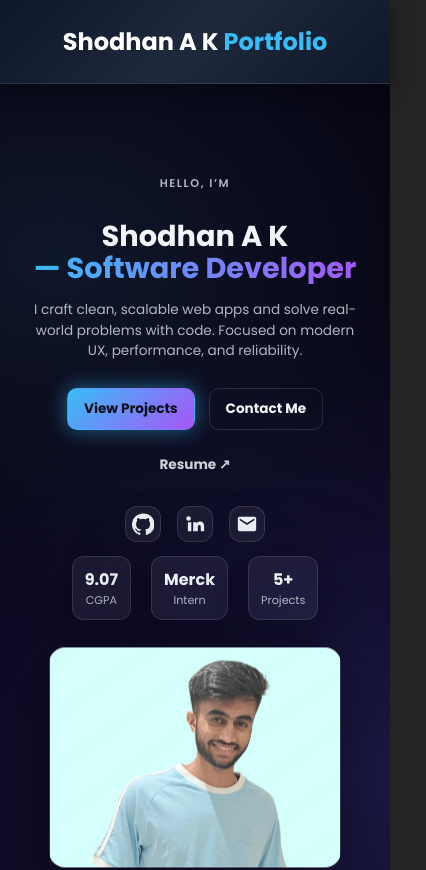
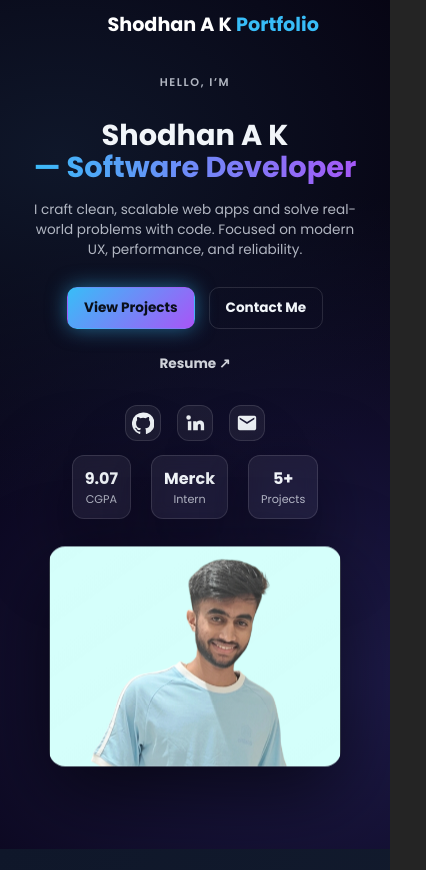
Before and after one commit to shodhan07/PortfolioReact, a React (Vite) app: page / in a window 390 px wide. Shown: the top 870 px of the page, 426 px wide, since content can reach past the window. Built offline with nearby package versions, Linux system fonts and the light colour scheme.

Commit message:
added email services

```diff
--- a/package.json
+++ b/package.json
@@ -10,6 +10,7 @@
     "preview": "vite preview"
   },
   "dependencies": {
+    "emailjs-com": "^3.2.0",
     "framer-motion": "^12.23.12",
     "react": "^19.1.1",
     "react-dom": "^19.1.1",
--- a/src/App.css
+++ b/src/App.css
@@ -4,20 +4,31 @@ html {
 
 /* Header */
 .HeaderforP {
+  position: fixed;
+  top: 0;
+  left: 0;
+  width: 97%;
+  z-index: 1000;
+
   display: flex;
   justify-content: space-between;
   align-items: center;
   padding: 0.5rem 1.5rem;
-  position: sticky;
-  top: 0;
-  background: linear-gradient(135deg, #0f172a, #1e293b, #0f172a);
-  backdrop-filter: blur(12px);
+
+  background: transparent; /* fully transparent at first */
+  transition: background 0.4s ease, box-shadow 0.4s ease;
+  border-bottom: none;
+  box-shadow: none;
+}
+
+/* When scrolled: FULL solid header (not transparent) */
+.HeaderforP.scrolled {
+  background: linear-gradient(135deg, #0f172a, #1e293b, #0f172a); /* solid gradient */
   box-shadow: 0 4px 20px rgba(0, 0, 0, 0.4);
   border-bottom: 1px solid rgba(255, 255, 255, 0.1);
-  z-index: 1000;
-  flex-wrap: wrap;
-  /* allow wrapping on small screens */
+  backdrop-filter: none; /* disable blur */
 }
+
 
 .Header-title {
   font-size: 1.5rem;
@@ -89,12 +100,19 @@ html {
 
   .HeaderforP {
     position: sticky !important;
+    margin-top: -75px;
+    max-height: 5vh;
   }
 
   .HeaderforP h1 {
     text-align: center;
     width: 100%;
+
     /* center title */
+  }
+  .Header-title{
+    font-size: 1.2rem;
+    margin-top: 3.5px;
   }
 }
 
--- a/src/components/contact.jsx
+++ b/src/components/contact.jsx
@@ -1,5 +1,6 @@
 import React from "react";
 import { motion } from "framer-motion";
+import emailjs from "emailjs-com";
 import {
   FaGithub,
   FaLinkedin,
@@ -9,6 +10,30 @@ import {
 import "./Contact.css";
 
 const Contact = () => {
+  const handleSubmit = (e) => {
+    e.preventDefault(); // stop page refresh
+
+    emailjs
+      .sendForm(
+        "service_993j3tg",   // 🔹 replace with your EmailJS Service ID
+        "template_4smgz6i",  // 🔹 replace with your EmailJS Template ID
+        e.target,
+        "FOYWLh8pQl3nI9FrQ"    // 🔹 replace with your EmailJS Public Key
+      )
+      .then(
+        (result) => {
+          console.log(result.text);
+          alert("✅ Thanks for reaching out! I'll get back to you soon.");
+        },
+        (error) => {
+          console.log(error.text);
+          alert("❌ Oops! Something went wrong. Please try again.");
+        }
+      );
+
+    e.target.reset(); // clear the form
+  };
+
   return (
     <section id="contact" className="contact-section">
       <motion.div
@@ -17,30 +42,17 @@ const Contact = () => {
         whileInView={{ opacity: 1, y: 0 }}
         transition={{ duration: 0.8 }}
       >
-        <h2 className="contact-title">Get in <span>Touch</span></h2>
+        <h2 className="contact-title">
+          Get in <span>Touch</span>
+        </h2>
         <p className="contact-subtitle">
           I’d love to hear from you! Fill out the form or reach me directly.
         </p>
 
-        <form className="contact-form">
-          <input
-            type="text"
-            placeholder="Your Name"
-            className="contact-input"
-            required
-          />
-          <input
-            type="email"
-            placeholder="Your Email"
-            className="contact-input"
-            required
-          />
-          <textarea
-            placeholder="Your Message"
-            className="contact-textarea"
-            rows="5"
-            required
-          ></textarea>
+        <form className="contact-form" onSubmit={handleSubmit}>
+          <input type="text" name="name" placeholder="Your Name" className="contact-input" required />
+          <input type="email" name="email" placeholder="Your Email" className="contact-input" required />
+          <textarea name="message" placeholder="Your Message" className="contact-textarea" rows="5" required></textarea>
           <motion.button
             whileHover={{ scale: 1.05 }}
             whileTap={{ scale: 0.95 }}
--- a/src/components/projects.css
+++ b/src/components/projects.css
@@ -26,6 +26,7 @@
 }
 
 .project-card {
+  margin-right: 50px;
   width: 320px;
   height: 420px;
   perspective: 1000px;
```
Also changed, not shown: 1 other file (tests, documents, lock files or other folders).
